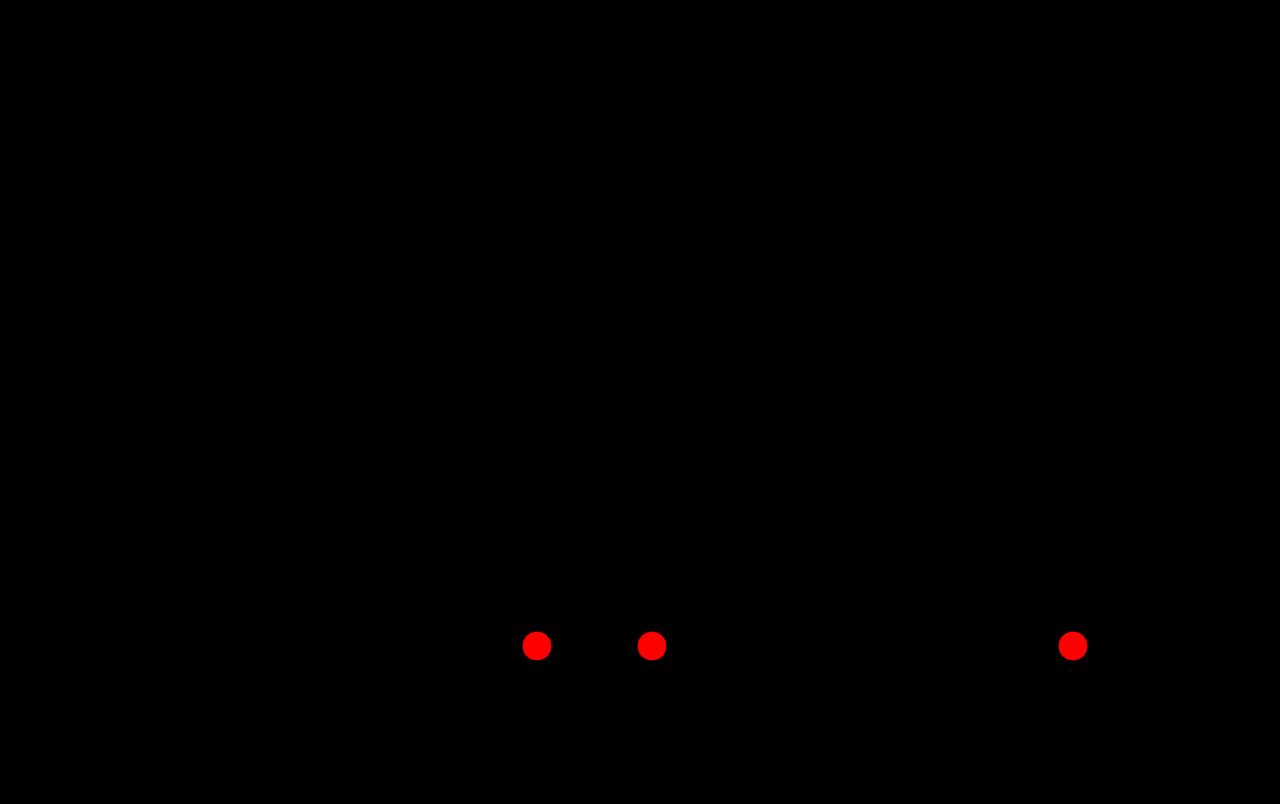
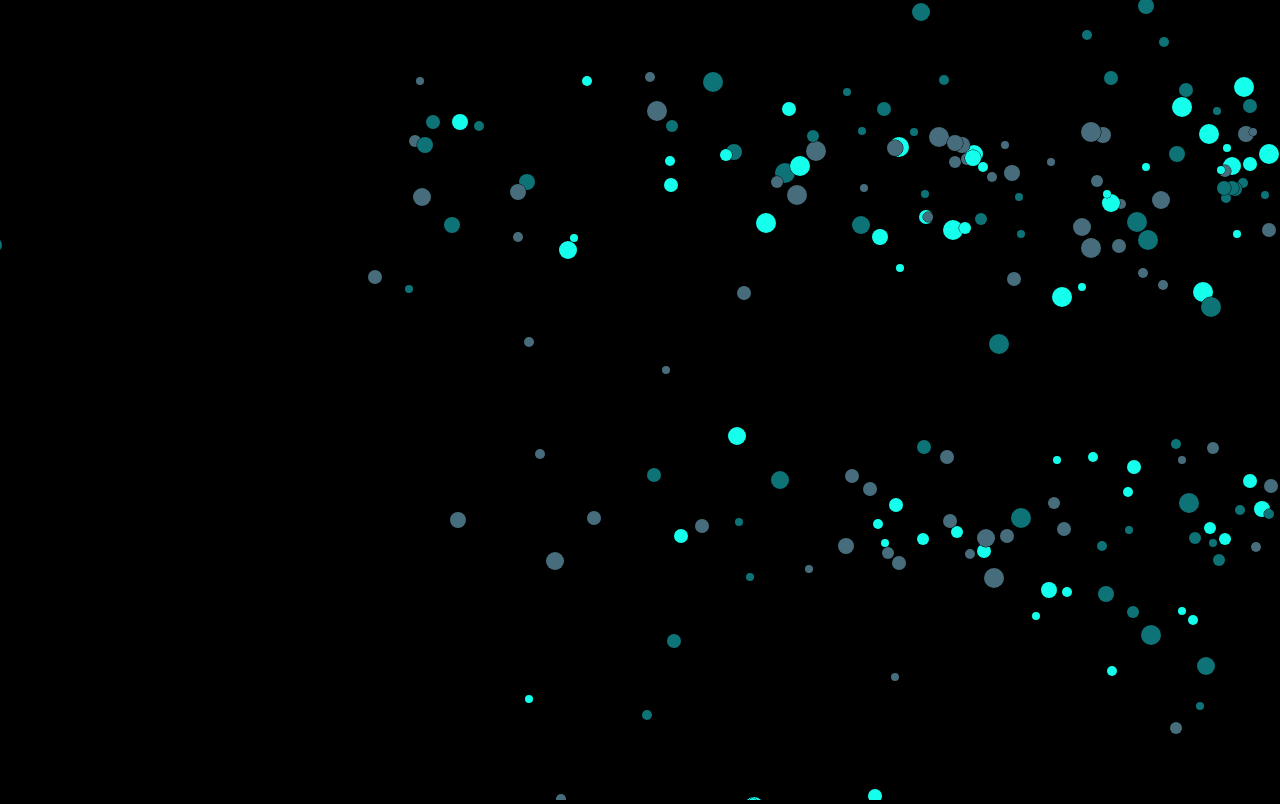
Before and after one commit to jumper2210/canvas-project, a website with bundled scripts: page index.html in a window 1280 px wide. Built offline with nearby package versions, Linux system fonts and the light colour scheme.

Commit message:
effect: increaseing the circles - added

```diff
--- a/index.html
+++ b/index.html
@@ -3,7 +3,7 @@
   <head>
     <meta charset="UTF-8" />
     <meta name="viewport" content="width=device-width, initial-scale=1.0" />
-    <title>Canvas project - Krzysztof Skoczek</title>
+    <title>Big Boom - Krzysztof Skoczek</title>
     <style type="text/css">
       body {
         margin: 0;
--- a/src/js/canvas.js
+++ b/src/js/canvas.js
@@ -6,14 +6,16 @@ const c = canvas.getContext("2d");
 canvas.width = innerWidth;
 canvas.height = innerHeight;
 
-const mouse = {
-  x: innerWidth / 2,
-  Y: innerHeight / 2,
+let mouse = {
+  x: undefined,
+  y: undefined,
 };
 //variables
+const colorOfBc = "#1d3e53";
 let bigCircles = [];
 let bcLength = bigCircles.length;
 let smallCircles = [];
+let scLength = smallCircles.length;
 let bRadius;
 let xB;
 let yB;
@@ -22,17 +24,22 @@ let dy;
 let xs;
 let ys;
 let smallRadius;
+const minScRadius = 10;
+const maxScRadius = 60;
 const friction = 0.19;
 const gravity = 1;
-// addEventListener("mousemove", (event) => {
-//   mouse.x = event.clientX;
-//   mouse.Y = event.clientY;
-//   init();
-// });
+let posXToExplode;
+let posYToExplode;
+let colorArray = ["#476d7c", "#0d7377", "#14ffec"];
+
+addEventListener("mousemove", (event) => {
+  mouse.x = event.x;
+  mouse.y = event.y;
+});
 addEventListener("resize", () => {
   canvas.width = innerWidth;
   canvas.height = innerHeight;
-  bcLength === 1 ? 0 : init();
+  initSmallCircles();
 });
 // Objects
 class SmallCircle {
@@ -42,19 +49,17 @@ class SmallCircle {
     this.dx = dx;
     this.dy = dy;
     this.smallRadius = smallRadius;
-    this.color = color;
+    this.minScRadius = smallRadius;
+    this.color = colorArray[randomIntFromRange(0, colorArray.length)];
   }
   draw() {
     c.beginPath();
     c.arc(this.xs, this.ys, this.smallRadius, 0, Math.PI * 2, false);
     c.fillStyle = this.color;
+    c.stroke();
     c.fill();
-    c.stroke();
-    c.closePath();
   }
   update() {
-    console.log(this.ys, this.dy, "tutaj Y");
-
     if (
       this.xs + this.smallRadius > innerWidth ||
       this.xs - this.smallRadius < 0
@@ -71,6 +76,20 @@ class SmallCircle {
 
     this.xs += this.dx;
     this.ys += this.dy;
+
+    // mouse interactivity
+    if (
+      mouse.x - this.xs < 40 &&
+      mouse.x - this.xs > -40 &&
+      mouse.y - this.ys < 40 &&
+      mouse.y - this.ys > -40
+    ) {
+      if (this.smallRadius < maxScRadius) {
+        this.smallRadius += 1;
+      }
+    } else if (this.smallRadius > this.minScRadius) {
+      this.smallRadius -= 1;
+    }
 
     this.draw();
   }
@@ -94,20 +113,12 @@ class BigCircle {
     c.closePath();
   }
   update() {
+    posXToExplode = this.x;
+    posYToExplode = this.y;
     if (this.y + this.radius + this.dyB > canvas.height) {
       bigCircles = [];
-      if (bcLength === 0) {
-        bigCircles = [];
-        for (let j = 0; j < 3; j++) {
-          smallRadius = 15;
-          xs = randomIntFromRange(smallRadius, canvas.width - smallRadius);
-          ys = 200;
-          dx = randomIntFromRange(-1, 1);
-          dy = 2;
-          smallCircles.push(
-            new SmallCircle(xs, ys, dx, dy, smallRadius, "red")
-          );
-        }
+      if (bcLength == 0 && scLength < 100) {
+        initSmallCircles();
       }
     } else {
       this.dyB += gravity * 0.2;
@@ -124,13 +135,30 @@ const init = () => {
     yB = 93;
     dx = randomIntFromRange(-1, 1);
     dy = randomIntFromRange(-2, 2);
-    bigCircles.push(new BigCircle(xB, yB, dx, dy, bRadius, "white"));
+    bigCircles.push(new BigCircle(xB, yB, dx, dy, bRadius, colorOfBc));
   }
 };
-
+const initSmallCircles = () => {
+  smallCircles = [];
+  for (let j = 0; j < 480; j++) {
+    smallRadius = randomIntFromRange(4, 10);
+    xs = randomIntFromRange(
+      posXToExplode - smallRadius * (j * 0.1),
+      posXToExplode - smallRadius * (j * 1.1)
+    );
+    ys = randomIntFromRange(
+      posYToExplode - smallRadius + (j + 20),
+      posYToExplode - smallRadius - j
+    );
+    dx = randomIntFromRange(1, 3);
+    dy = randomIntFromRange(1, 3);
+    smallCircles.push(new SmallCircle(xs, ys, dx, dy, smallRadius, "red"));
+  }
+};
 const animate = () => {
   requestAnimationFrame(animate);
   c.clearRect(0, 0, canvas.width, canvas.height);
+
   bigCircles.forEach((bc) => {
     bc.update();
   });
```
